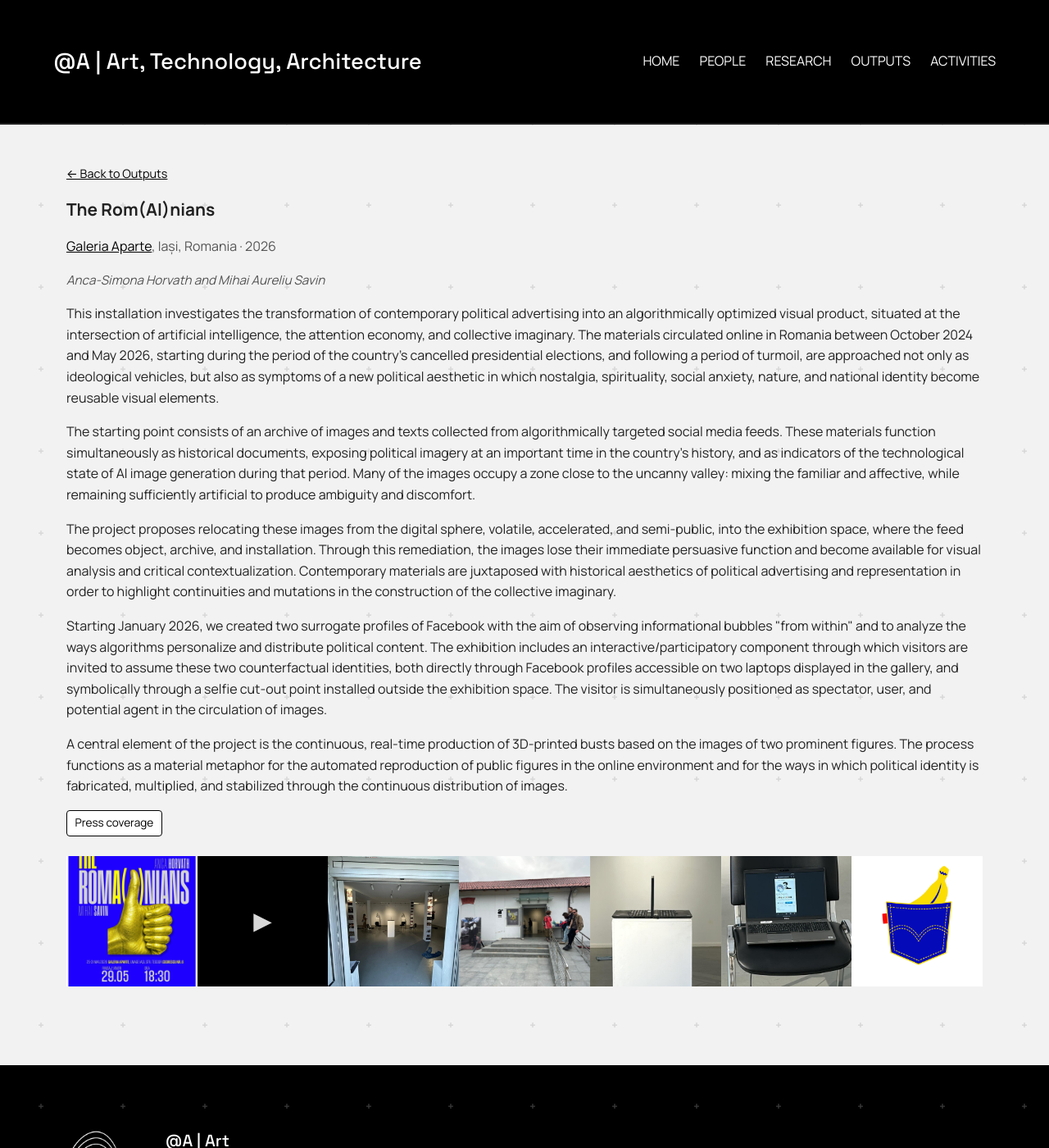
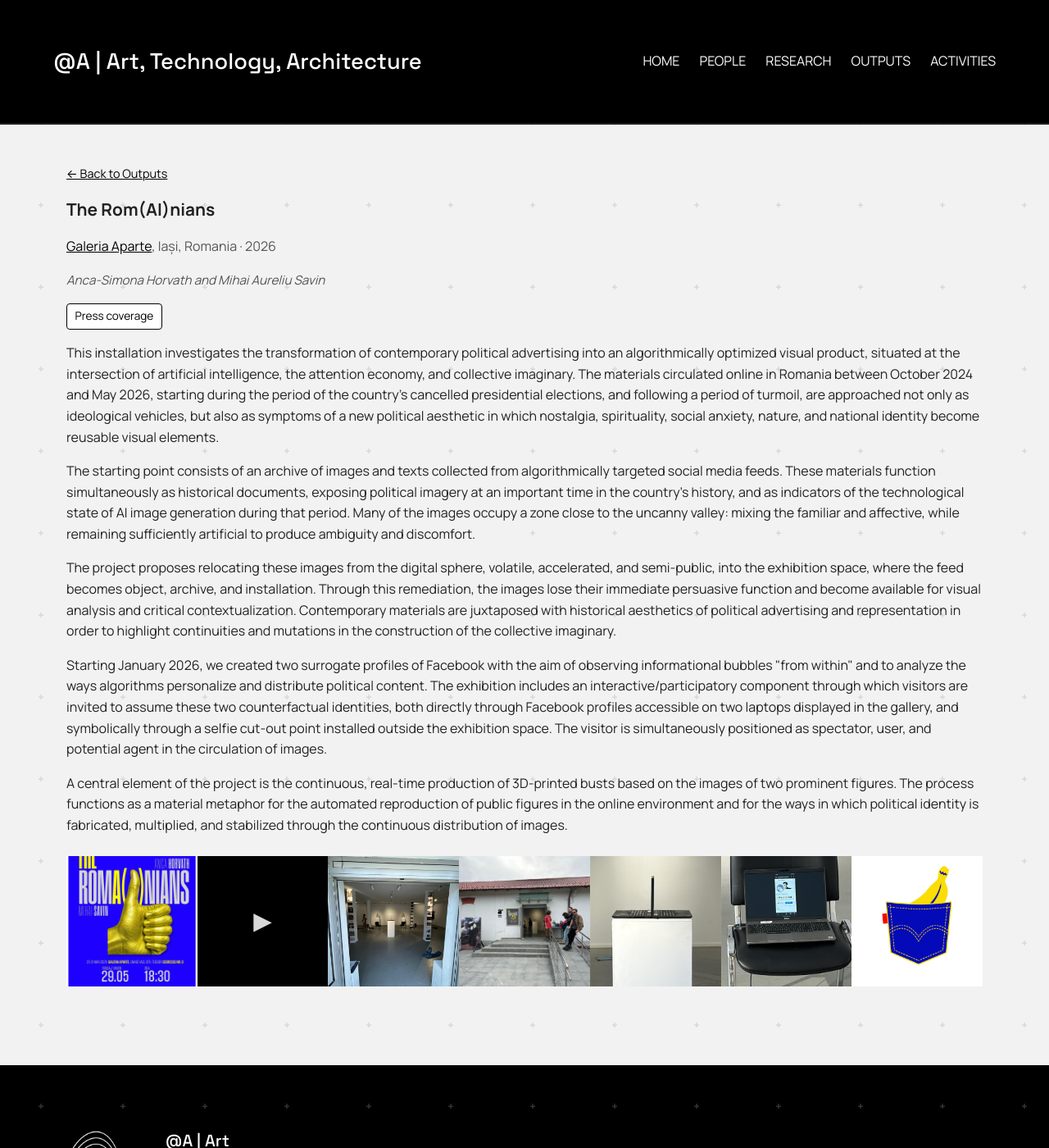
Before and after one commit to anqua/at-a, a Jekyll site: the page built from exhibitions/the-romainians.md, in a window 1280 px wide and 1400 px high. Shown: the whole window at 82% size. Built offline with Jekyll 4.4.1, drawn with Linux system fonts in a browser that asks for light colours.

Commit message:
Move Press coverage button above the description on The Rom(AI)nians page
Co-Authored-By: Claude Sonnet 5 <noreply@anthropic.com>

```diff
--- a/exhibitions/the-romainians.md
+++ b/exhibitions/the-romainians.md
@@ -21,14 +21,14 @@ images:
 <p class="exhibition-page-meta">{% if ex.venue_url %}<a href="{{ ex.venue_url }}" target="_blank" rel="noopener">{{ ex.venue }}</a>{% else %}{{ ex.venue }}{% endif %}{% if ex.location %}, {{ ex.location }}{% endif %} &middot; {{ ex.year }}</p>
 {% if ex.credits %}<p class="exhibition-page-credits">{{ ex.credits }}</p>{% endif %}
 
+{% if ex.press %}<p class="pub-actions">
+  <a class="pub-btn" href="{{ ex.press }}" target="_blank" rel="noopener">Press coverage</a>
+</p>{% endif %}
+
 {% if ex.description_long %}
   {% for para in ex.description_long %}<p>{{ para }}</p>
   {% endfor %}
 {% elsif ex.description %}<p>{{ ex.description }}</p>
 {% endif %}
 
-{% if ex.press %}<p class="pub-actions">
-  <a class="pub-btn" href="{{ ex.press }}" target="_blank" rel="noopener">Press coverage</a>
-</p>{% endif %}
-
 {% include exhibition-gallery.html images=page.images title=ex.title %}
```
